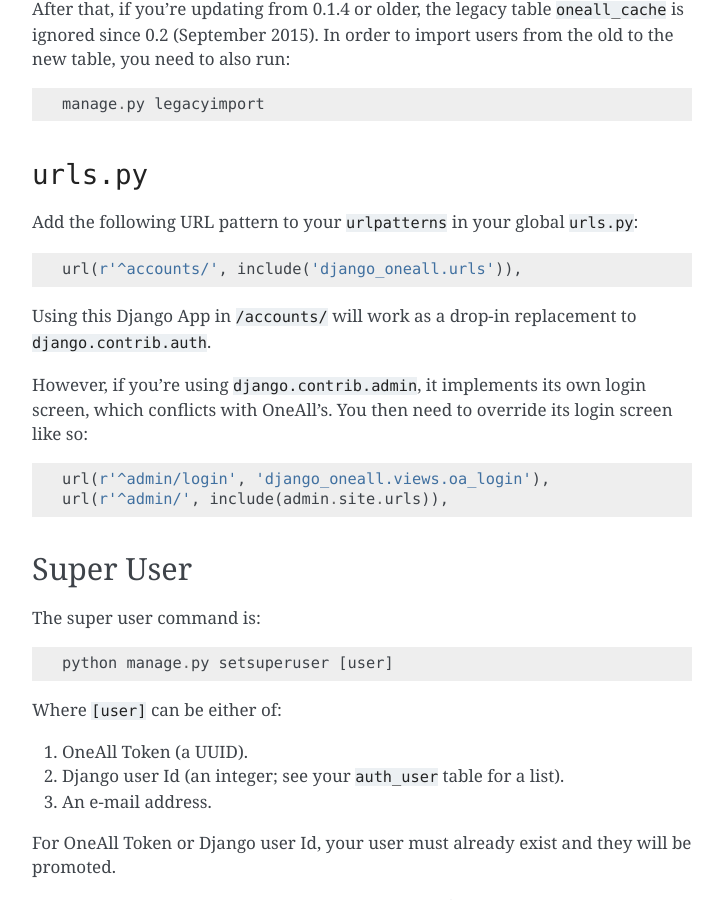
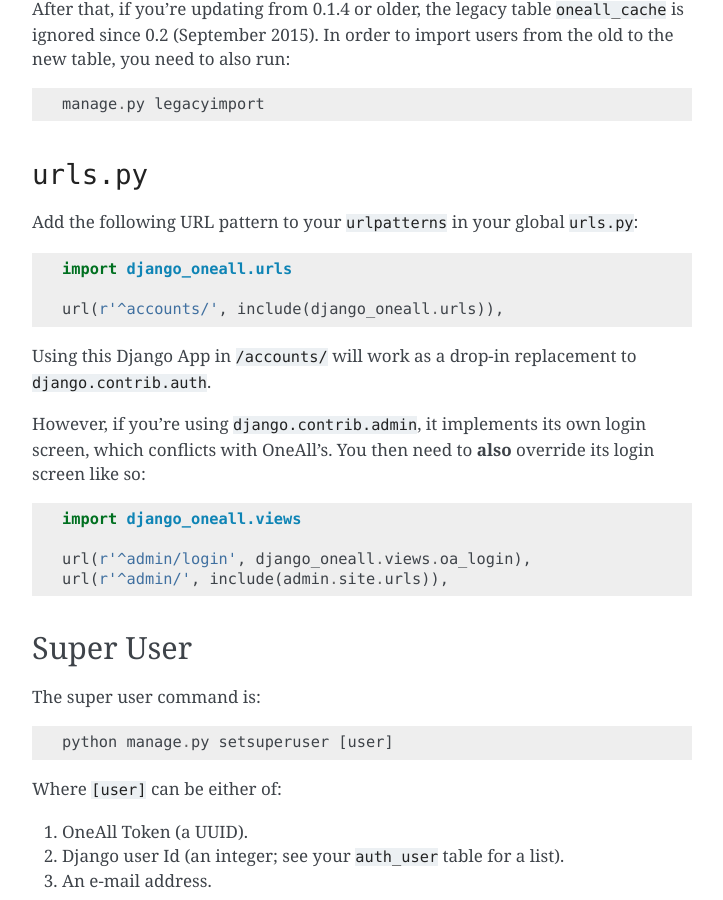
Before and after one commit to leandigo/django-oneall, a Sphinx documentation site: the page built from docs/settings.rst, in a window 1280 px wide and 900 px high, scrolled down 1649 px. Shown: the whole window, without its empty margins (388-1111 px from the left). Built offline with Sphinx 7.4.7, drawn with Linux system fonts in a browser that asks for light colours.

Commit message:
Django 1.10 docs update

```diff
--- a/docs/settings.rst
+++ b/docs/settings.rst
@@ -80,14 +80,18 @@
 ^^^^^^^^^^^
 Add the following URL pattern to your ``urlpatterns`` in your global ``urls.py``::
 
-    url(r'^accounts/', include('django_oneall.urls')),
+    import django_oneall.urls
+
+    url(r'^accounts/', include(django_oneall.urls)),
 
 Using this Django App in ``/accounts/`` will work as a drop-in replacement to ``django.contrib.auth``.
 
 However, if you're using ``django.contrib.admin``, it implements its own login screen, which conflicts with OneAll's.
-You then need to override its login screen like so::
+You then need to **also** override its login screen like so::
 
-    url(r'^admin/login', 'django_oneall.views.oa_login'),
+    import django_oneall.views
+
+    url(r'^admin/login', django_oneall.views.oa_login),
     url(r'^admin/', include(admin.site.urls)),
 
 Super User
```
